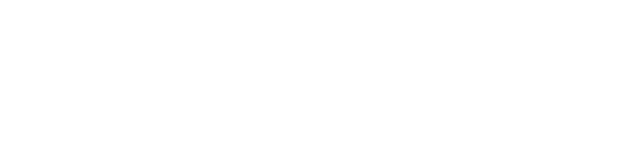
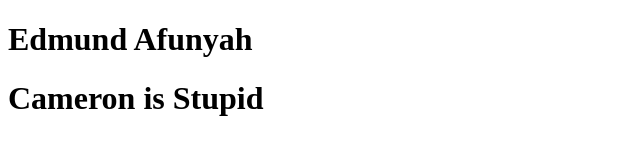
Before and after one commit to Edmund-ka/Test, a plain HTML site: page index.html in a window 1280 px wide. Shown: the whole page, without its empty margins (0-640 px from the left). Drawn offline with Linux system fonts and the light colour scheme.

Commit message:
new changes

```diff
--- a/index.html
+++ b/index.html
@@ -6,6 +6,8 @@
     <title>Document</title>
 </head>
 <body>
+    <h1>Edmund Afunyah</h1>
+    <h1>Cameron is Stupid</h1>
 
 </body>
 </html>
```
